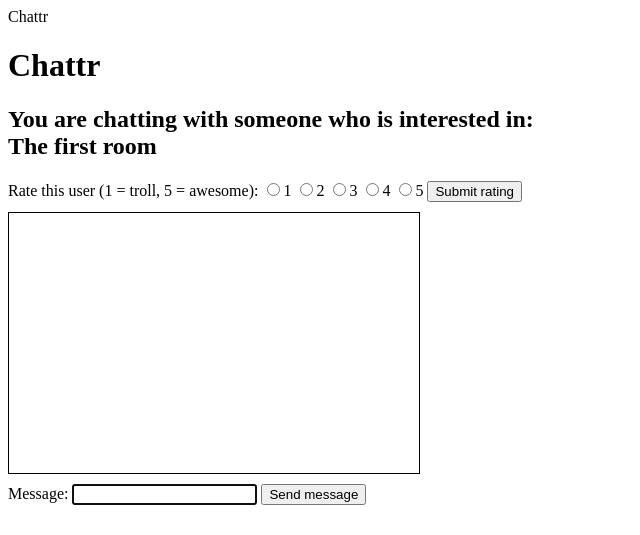
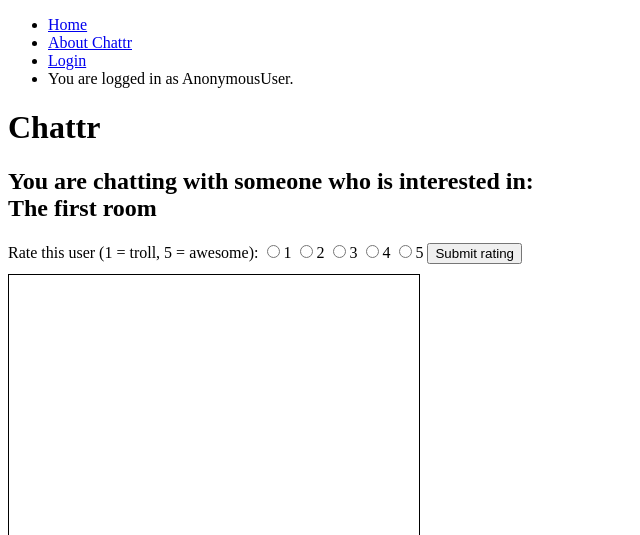
Before and after one commit to kumarp/SD-D-Team-Inverse, a Django app: template chattr/jqchat/templates/jqchat/chat_test.html in a window 1280 px wide. Shown: the top 535 px of the page, without its empty margins (0-640 px from the left). Run offline with Django 3.2, Linux system fonts and the light colour scheme; the template is opened without the code that fills it: values that come from a table or form of the project are taken from there, others are empty; data comes from the database, SQL or seed files in the repository; parts of the project's set-up code (start-up, migrations or seed data) failed here and were passed over; some libraries are stand-ins or nearby versions.

Commit message:
created basic navigation bar

```diff
--- a/chattr/jqchat/templates/jqchat/chat_test.html
+++ b/chattr/jqchat/templates/jqchat/chat_test.html
@@ -2,7 +2,7 @@
 
 {# An example chat window #}
 
-{% block head_title %}Chattr{% endblock %}
+{% block head_title %}Chat{% endblock %}
 
 {% block extra_head %}
 <!-- Load the JS for the chat window and start retrieving messages. -->
--- a/chattr/jqchat/templates/site_base.html
+++ b/chattr/jqchat/templates/site_base.html
@@ -1,15 +1,23 @@
 {# Site Base #}
 <!DOCTYPE html>
 <html lang="en">
+
 <head>
-</head>
-
-<body>
-{% block head_title %}{% endblock %}
+<title>Chattr | {% block head_title %}{% endblock %}</title>
 {% block head %}
 <script type="text/javascript" src="http://ajax.googleapis.com/ajax/libs/jquery/1.2.6/jquery.min.js"></script>
 {% endblock %}
 {% block extra_head %}{% endblock %}
+</head>
+<body>
+{% block nav %}
+<ul id="nav">
+    <li>{% block nav-home %}<a href="{% url home %}">Home</a>{% endblock %}</li>
+    <li>{% block nav-about %}<a href="https://github.com/kumarp/SD-D-Team-Inverse">About Chattr</a>{% endblock %}</li>
+    <li>{% block nav-login %}<a href="/login/">Login</a>{% endblock %}</li>
+    <li>You are logged in as {{ user }}.</li>
+</ul>
+{% endblock %}
 {% block body %}{% endblock %}
 {% block footer %}
 </body>
--- a/chattr/templates/index.html
+++ b/chattr/templates/index.html
@@ -2,7 +2,7 @@
 
 {# An example chat window #}
 
-{% block head_title %}Chattr{% endblock %}
+{% block head_title %}Home{% endblock %}
 
 {% block extra_head %}
 {% endblock %}
```
Also changed, not shown: chattr/interests/templates/interestpage.html (+5 -8 lines).
